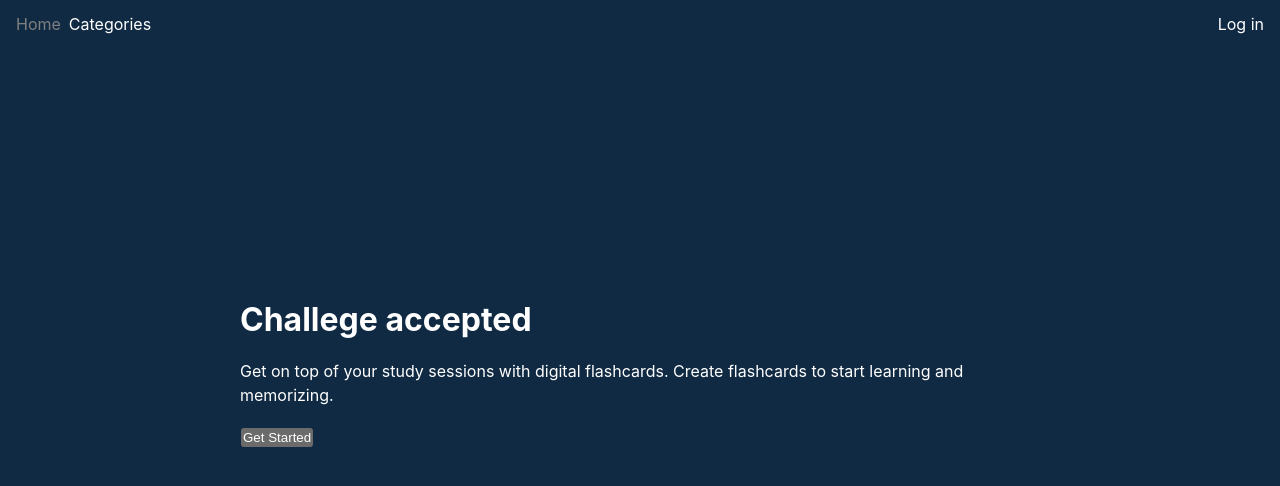
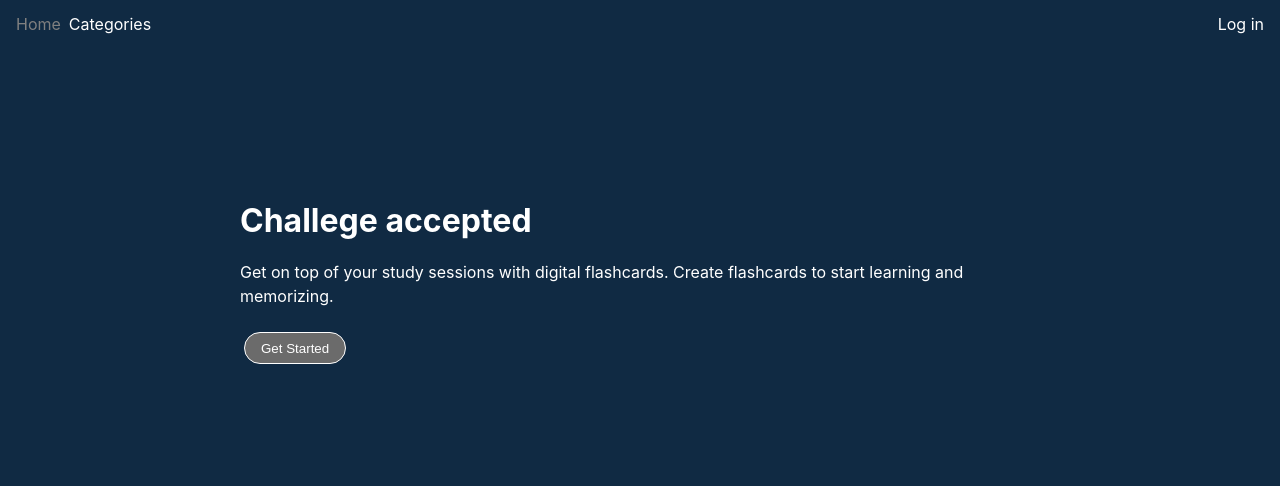
Before and after one commit to dominiquecuevas/flashcards-deploy, a Next.js app: page / in a window 1280 px wide. Shown: the top 486 px of the page. Built offline with nearby package versions, Linux system fonts and the light colour scheme; no server answers.

Commit message:
sorting, styling

```diff
--- a/src/FlashcardsContext.tsx
+++ b/src/FlashcardsContext.tsx
@@ -35,7 +35,7 @@ const initialFlashcards = {
   sideB: '',
   toggleRadios: false,
   selectedRadioId: '',
-  sorting: ''
+  sorting: 'default'
 }
 
 export function FlashcardsProvider ({ children } : { children: React.ReactNode }) {
--- a/src/components/Category/CategoryForm.tsx
+++ b/src/components/Category/CategoryForm.tsx
@@ -38,7 +38,7 @@ export const CategoryForm = () => {
   return (
     <form
       onSubmit={submitData}
-      style={{display: 'flex', flexWrap: 'wrap', justifyContent: 'center', padding: '6px'}}
+      style={{display: 'flex', flexWrap: 'wrap', justifyContent: 'center'}}
     >
       <input
         type="text"
--- a/src/components/Flashcard/FlashcardModulev2.tsx
+++ b/src/components/Flashcard/FlashcardModulev2.tsx
@@ -5,9 +5,9 @@ export const FlashcardModulev2 = () => {
   const { flashcards, sorting } = useFlashcards()
   flashcards?.sort((a, b) => {
     if ( sorting === 'alphabetically' ) {
-      if (a.sideA < b.sideA) {
+      if (a.sideA.toLocaleLowerCase() < b.sideA.toLocaleLowerCase()) {
         return -1;
-      } else if (a.sideA > b.sideA) {
+      } else if (a.sideA.toLocaleLowerCase() > b.sideA.toLocaleLowerCase()) {
         return 1;
       } else {
         return 0;
@@ -20,8 +20,6 @@ export const FlashcardModulev2 = () => {
       } else {
         return 0;
       }
-    } else if ( sorting === 'random' ) {
-      return Math.floor(Math.random() * 3) - 1
     } else {
       return 0;
     }
--- a/src/components/Flashcard/Formv2.tsx
+++ b/src/components/Flashcard/Formv2.tsx
@@ -69,7 +69,7 @@ export const Formv2 = ({ category } : { category: string }) => {
       onSubmit={submitData}
       name="flashcard"
       data-test="flashcard-form"
-      style={{ display: "flex", flexWrap: "wrap" }}
+      style={{ display: "flex", flexWrap: "wrap", padding: "var(--margin-preset)" }}
     >
       <div
         style={{ display: "flex", flexGrow: 1, flexWrap: "wrap" }}
--- a/src/components/Flashcard/SortDropdown.tsx
+++ b/src/components/Flashcard/SortDropdown.tsx
@@ -13,7 +13,6 @@ export const SortDropdown = () => {
       <option value="default">-----Sort-----</option>
       <option value="alphabetically">Alphabetically</option>
       <option value="time">Time</option>
-      <option value="random">Random</option>
     </select>
   )
 }
--- a/src/components/Header.tsx
+++ b/src/components/Header.tsx
@@ -51,7 +51,7 @@ const Header: React.FC = () => {
             alt="avatar"
             width={48}
             height={48}
-            style={{height: '1.5rem', width: '1.5rem', borderRadius: '1rem'}}
+            style={{height: '2rem', width: '2rem', borderRadius: '1rem'}}
           />
         )}
         <input type="submit" value="Log out" onClick={handleClickLogout}/>
--- a/src/pages/flashcards/[category].tsx
+++ b/src/pages/flashcards/[category].tsx
@@ -64,7 +64,7 @@ const Category = (props: Props) => {
         </div>
         <div style={{maxWidth: '860px', margin: 'auto'}}>
           <Formv2 category={category || ''} />
-          <div style={{ display: 'flex', justifyContent: 'space-between', alignItems: 'baseline'}}>
+          <div style={{ display: 'flex', justifyContent: 'space-between', alignItems: 'baseline', padding: 'var(--margin-preset)'}}>
             <SortDropdown />
             <DeleteButton />
           </div>
--- a/src/styles/globals.css
+++ b/src/styles/globals.css
@@ -3,6 +3,8 @@
   --second-color: #243b53;
   --third-color: #334e68;
   --shadow-color: 0 0 5px #00000073;
+  --margin-preset: 0.25rem;
+  --gap-preset: calc(2 * var(--margin-preset));
 }
 
 * {
@@ -34,8 +36,14 @@ h2 {
   padding: 6px;
 }
 
-input, button {
-  margin: 1px;
+input, button, select {
+  margin: var(--margin-preset);
+  height: 2rem;
+  padding-left: 1rem;
+  padding-right: 1rem;
+  border-radius: 1rem;
+  border: solid;
+  border-width: thin;
 }
 
 nav {
@@ -71,7 +79,7 @@ nav {
 }
 
 .category-dropdown a {
-  margin: 1rem;
+  margin: var(--gap-preset);
 }
 
 .deck-container {
@@ -117,14 +125,14 @@ nav {
   width: 100%;
   flex-wrap: wrap;
   justify-content: center;
-  gap: 1rem;
-  padding: 1rem;
+  gap: var(--gap-preset);
+  padding: var(--gap-preset);
 }
 
 .flashcard {
   position: relative;
   background-color: transparent;
-  width: clamp(100px, calc(50vw - (3rem / 2)), 200px);
+  width: clamp(100px, calc(50vw - calc(var(--gap-preset) * 3 / 2)), 200px);
   height: 150px;
   perspective: 1000px;
 }
@@ -172,7 +180,7 @@ nav {
   display: flex;
   flex-direction: column;
   width: clamp(300px, calc(90vw), 800px);
-  height: 50vh;
+  height: 40vh;
 }
 
 .landing-div p {
```
